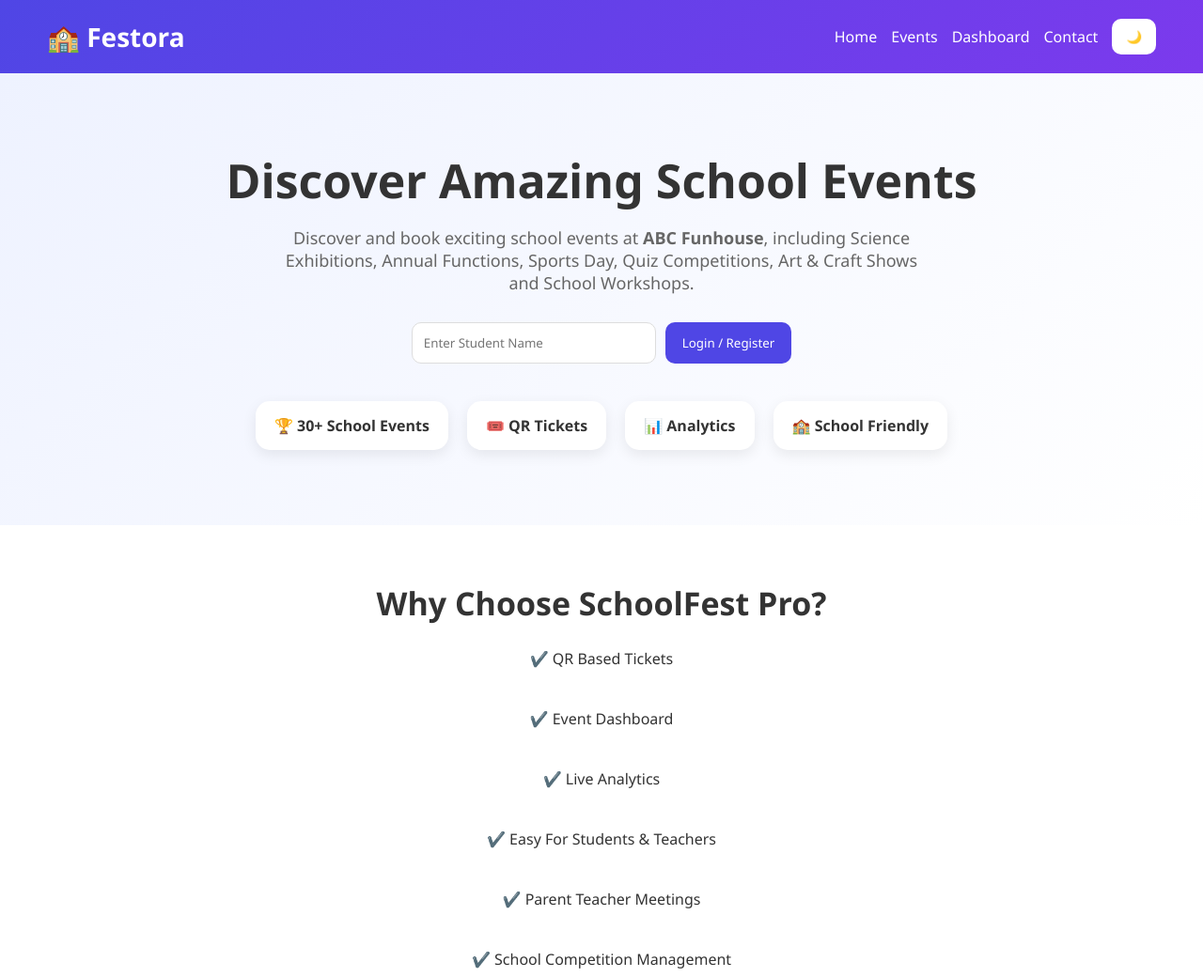
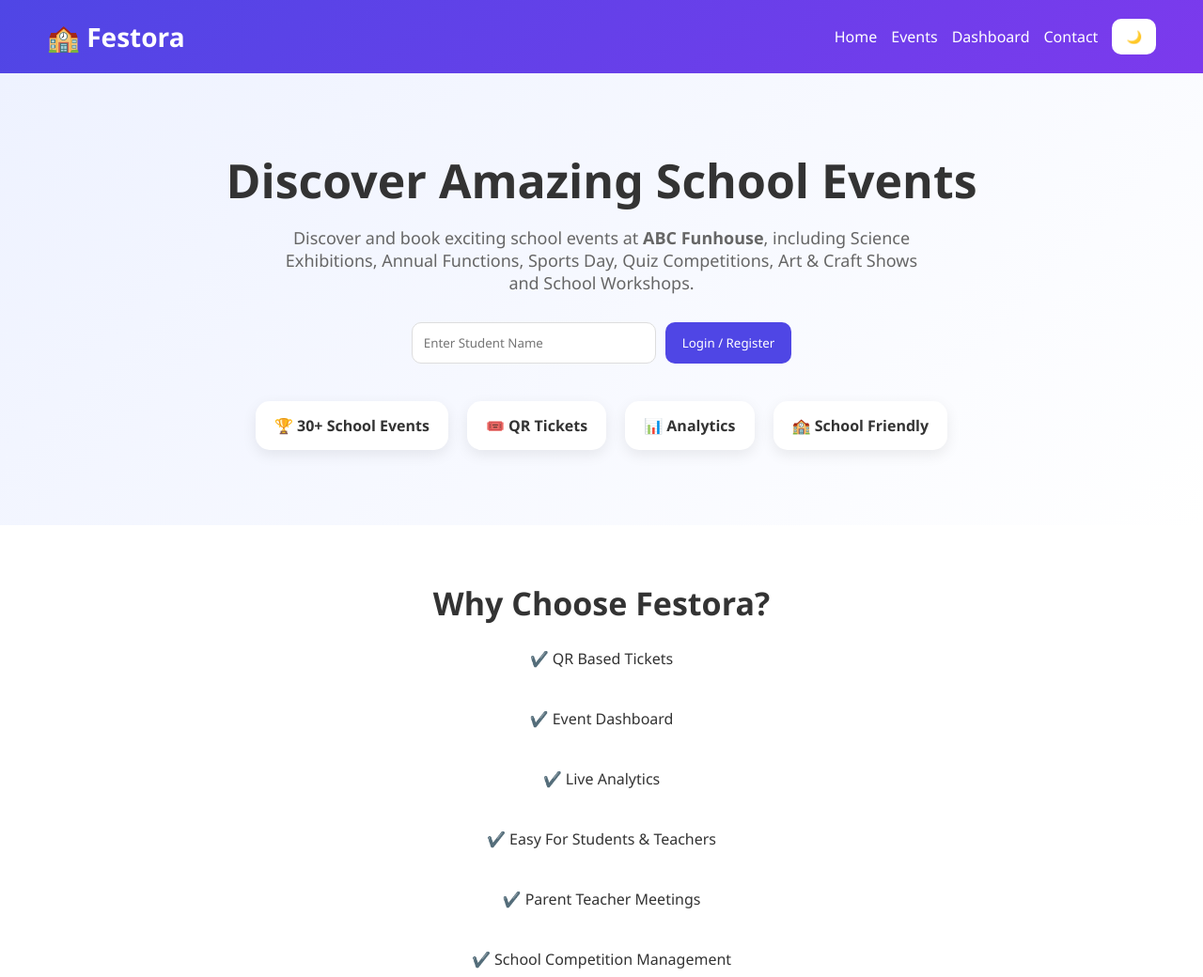
Before and after one commit to kashvikohli/event-booking-website, a plain HTML site: page index.html in a window 1280 px wide. Shown: the top 1040 px of the page at 94% size. Drawn offline with nearby package versions, Linux system fonts and the light colour scheme.

Commit message:
Rename SchoolFest Pro to Festora in index.html

```diff
--- a/index.html
+++ b/index.html
@@ -569,7 +569,7 @@ style="margin-top:20px;">
 <section class="why">
 
 <h2>
-Why Choose SchoolFest Pro?
+Why Choose Festora?
 </h2>
 
 <p>
```
